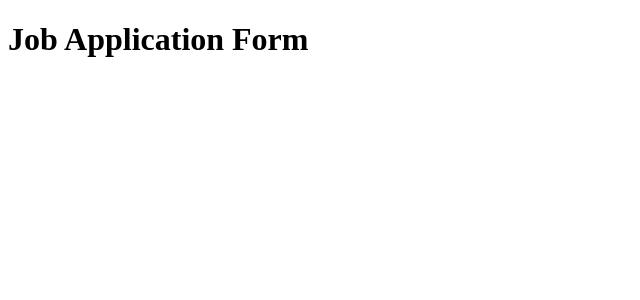
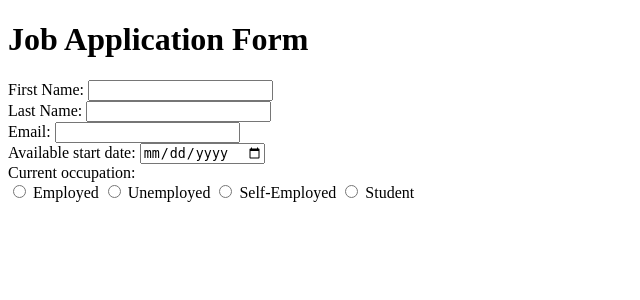
Before and after one commit to rikuto-mikado/python-lesson-01, a Flask app: page / in a window 1280 px wide. Shown: the top 300 px of the page, without its empty margins (0-640 px from the left). Run offline with Flask 3, Linux system fonts and the light colour scheme.

Commit message:
add index.html

```diff
--- a/templates/index.html
+++ b/templates/index.html
@@ -6,5 +6,45 @@
     </head>
     <body>
         <h1>Job Application Form</h1>
+        <form>
+            <div>
+                <label for="first_name">First Name:</label>
+                <!-- required: makes this field mandatory. Users must fill it before submitting the form -->
+                <input type="text" id="first_name" name="first_name" required>
+            </div>
+            <div>
+                <label for="last_name">Last Name:</label>
+                <input type="text" id="last_name" name="last_name" required>
+            </div>
+            <div>
+                <label for="email">Email:</label>
+                <!-- type="email": validates email format automatically, shows email keyboard on mobile devices -->
+                <input type="email" id="email" name="email" required>
+            </div>
+            <div>
+                <label for="date">Available start date:</label>
+                <!-- type="date": provides a calendar picker, ensures valid date format (YYYY-MM-DD) -->
+                <input type="date" id="date" name="date" required>
+            </div>
+            <div>
+                <label>Current occupation: </label>
+                <br>
+                <!-- Radio buttons with the same "name" attribute form a group - only one can be selected at a time -->
+                <div id="occupation">
+                    <!-- type="radio": creates a circular button, users can select only one option from a group with the same name -->
+                    <input type="radio" id="employed" name="occupation" required>
+                    <label for="employed">Employed</label>
+
+                    <input type="radio" id="unemployed" name="occupation" required>
+                    <label for="unemployed">Unemployed</label>
+
+                    <input type="radio" id="self-employed" name="occupation" required>
+                    <label for="self-employed">Self-Employed</label>
+
+                    <input type="radio" id="student" name="occupation" required>
+                    <label for="student">Student</label>
+                </div>
+            </div>
+        </form>
     </body>
 </html>
```
